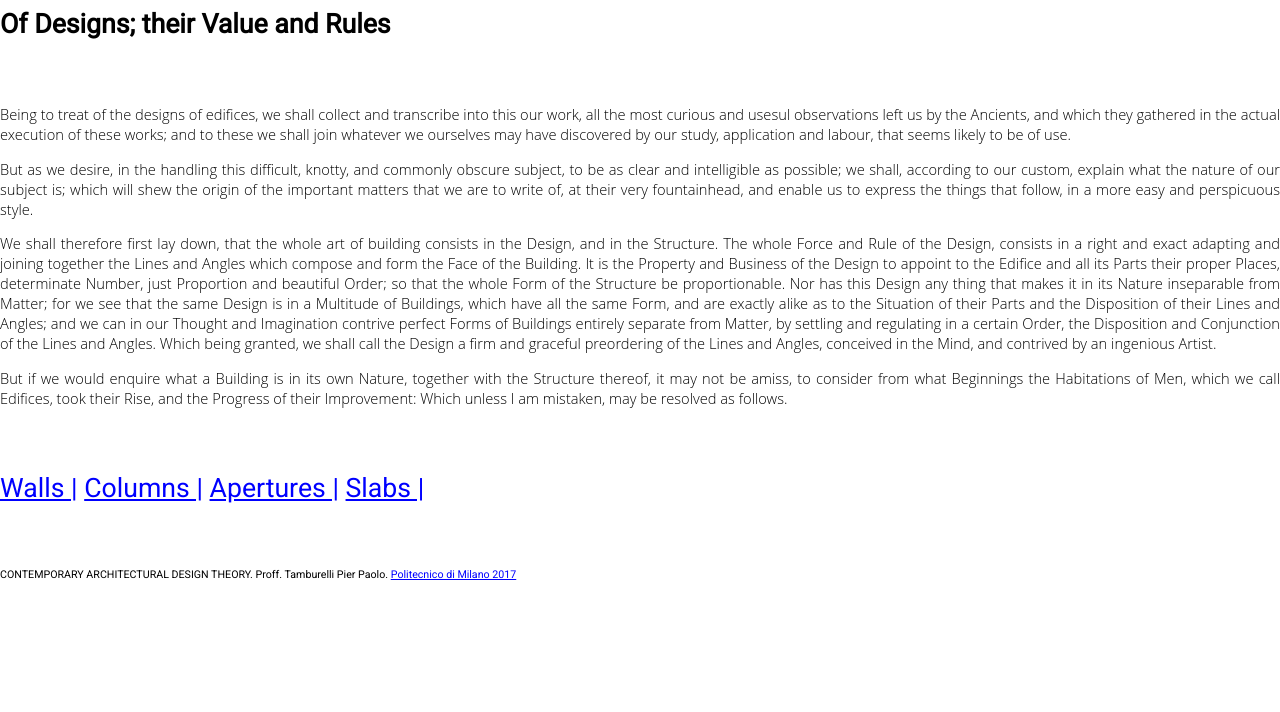
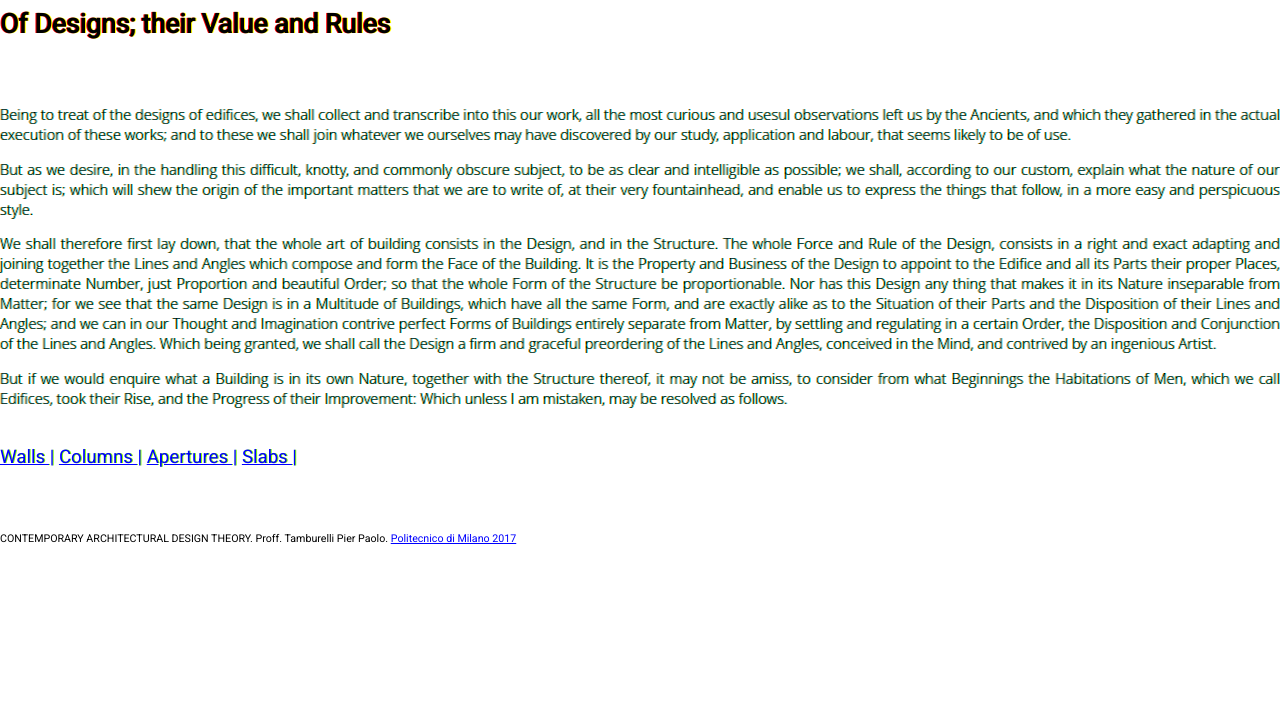
Before and after one commit to Micnovic/alberti, a plain HTML site: page 1-1.html in a window 1280 px wide. Shown: the part 88-800 px from the top of the page. Drawn offline with Linux system fonts and the light colour scheme; a web font is replaced by a local one.

Commit message:
Font shadows

```diff
--- a/index.css
+++ b/index.css
@@ -4,6 +4,7 @@ body
     font: 20px 'Roboto', sans-serif;
     color: rgb(255, 255, 255);
     margin: 0px;
+    text-shadow: 2px 0px hsl(60, 100%, 50%), -2px -0px hsl(0, 100%, 50%);
 }
 
 h1
--- a/styles.css
+++ b/styles.css
@@ -13,6 +13,8 @@ h1
     margin: 0px;
     text-decoration: none;
     font-size: 15vw;
+    /*text-shadow: 2px 0px hsl(190, 100%, 50%), -2px 0px hsl(40, 100%, 50%);*/
+    text-shadow: 2px 0px hsl(60, 100%, 50%), -2px -0px hsl(0, 100%, 50%);
 }
 h1:hover
 {
@@ -22,24 +24,28 @@ h1:hover
 h2
 {
     font-size: 20pt;
+    /*text-shadow: 2px 0px hsl(190, 100%, 50%), -2px 0px hsl(40, 100%, 50%);*/
+    text-shadow: 1px 0px hsl(60, 100%, 50%), -1px -0px hsl(0, 100%, 50%);
 }
 
 p
 {
     text-align: justify;
     font-weight: 10;
+    text-shadow: 1px 0px hsl(190, 100%, 50%), -1px 0px hsl(40, 100%, 50%);
 }
 
 #chapter
 {
     font: 11pt 'Open Sans', sans-serif;
     margin-top: 5vw;
-    margin-bottom: 5vw;
+    margin-bottom: 3vw;
 }
 
 #links
 {
     font-size: 10vw;
+    text-shadow: 1px 0px hsl(90, 100%, 50%);
 }
 
 span
@@ -84,6 +90,6 @@ footer
     }
     #links
     {
-        font-size: 20pt;
+        font-size: 14pt;
     }
 }
```
Also changed, not shown: index.html (+2 -2 lines).
